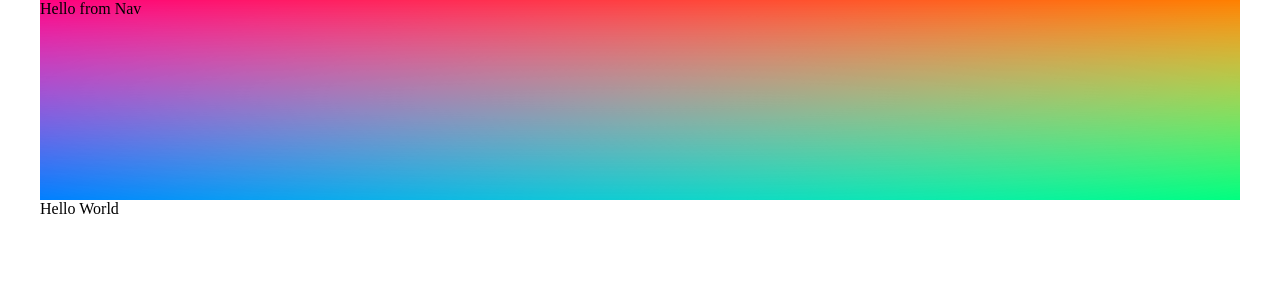
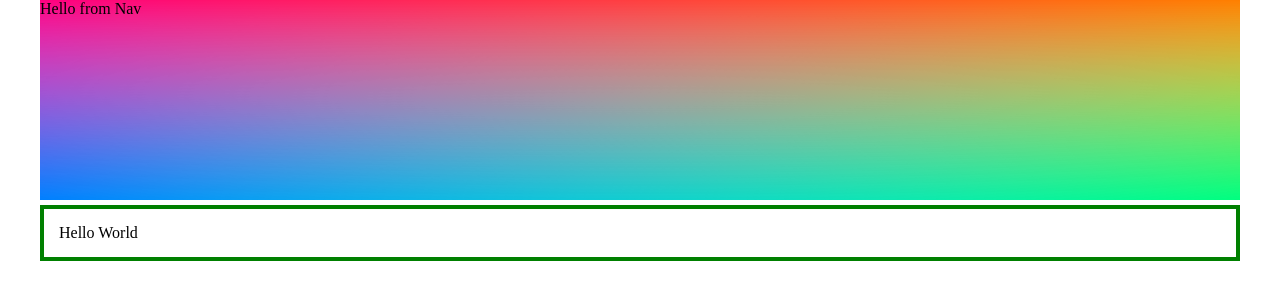
Before and after one commit to michaelpaulcuccia/nextsystem, a Next.js app in the folder client/: page / in a window 1280 px wide. Shown: the top 300 px of the page. Built offline with nearby package versions, Linux system fonts and the light colour scheme.

Commit message:
adds Box component

```diff
--- /dev/null
+++ b/client/components/common/Box.jsx
@@ -0,0 +1,16 @@
+import React from 'react';
+import styled from 'styled-components';
+
+const Root = styled.div`
+    margin: 5px 0;
+    padding: 15px;
+    border: 4px solid ${props => props.borderColor};
+`;
+
+export default function Box( { children, borderColor }) {
+  return (
+    <Root borderColor={borderColor}>
+        {children}
+    </Root>
+  )
+}
--- a/client/pages/index.js
+++ b/client/pages/index.js
@@ -1,6 +1,7 @@
 import React from 'react';
 import Head from 'next/head'
 import Container from '../components/layout/Container';
+import Box from '../components/common/Box';
 
 export default function index() {
   return (
@@ -11,7 +12,9 @@ export default function index() {
         <link rel="icon" href="/favicon.ico" />
       </Head>
       <Container>
-        Hello World
+        <Box borderColor='green'>
+          Hello World
+        </Box>
       </Container>
     </>
   )
```
